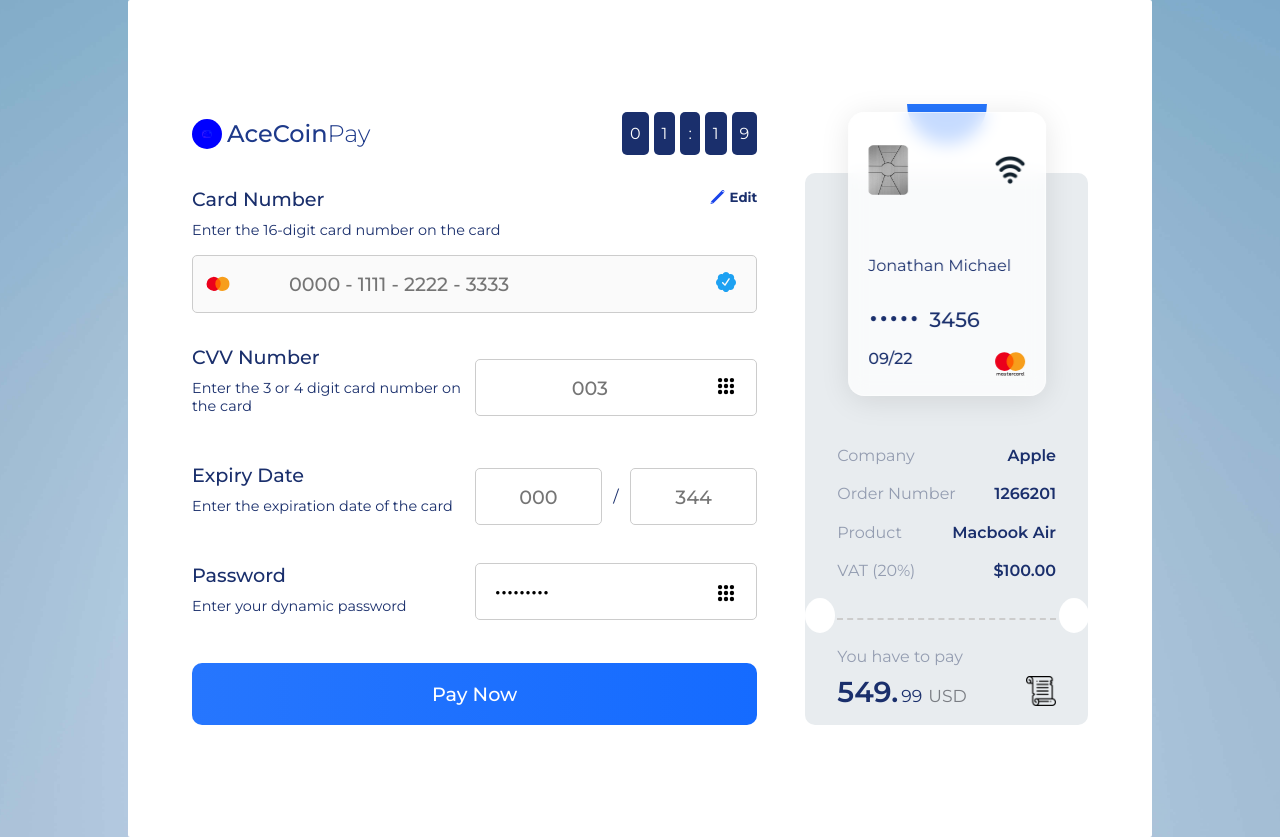
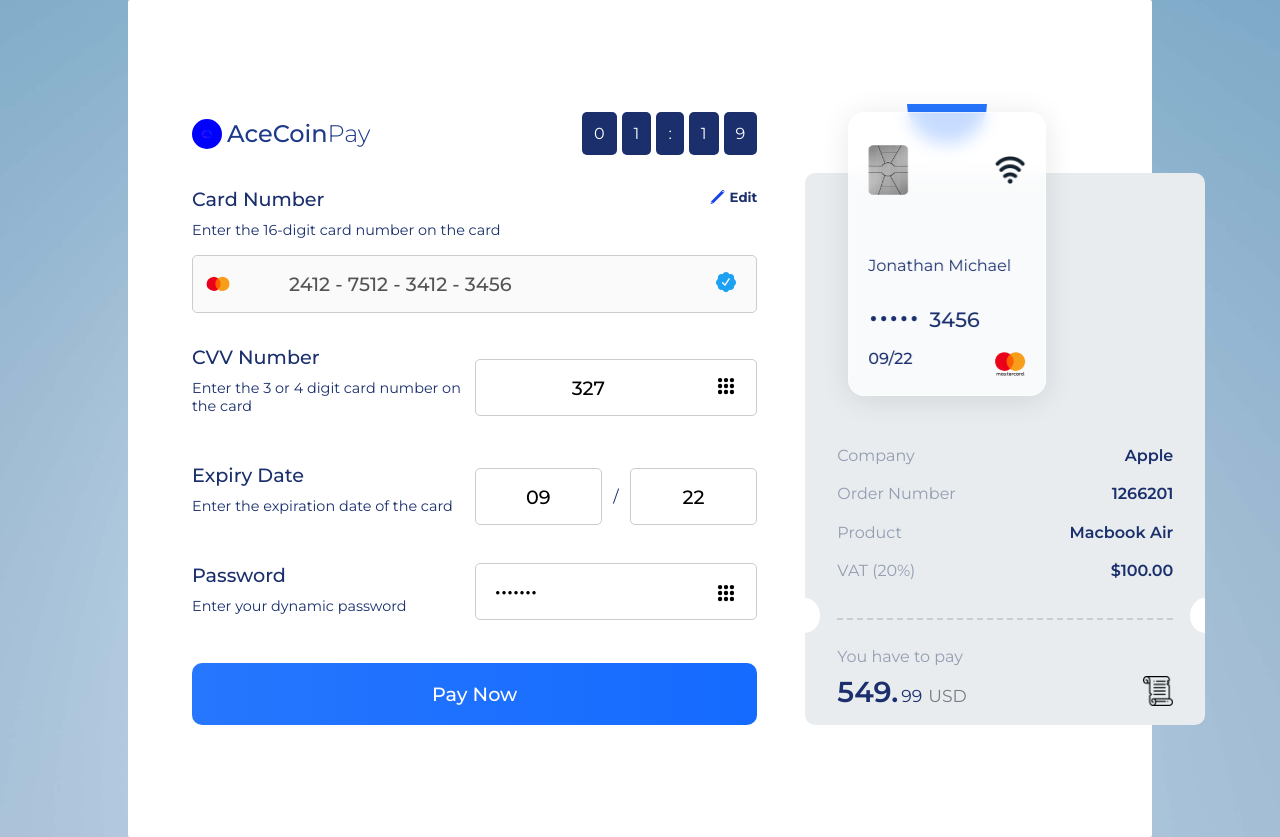
Before and after one commit to frankmilito/ace-coin, a React (Create React App) app: page / in a window 1280 px wide. Built offline with nearby package versions, Linux system fonts and the light colour scheme.

Commit message:
refactoring code

```diff
--- /dev/null
+++ b/src/components/CardInput.jsx
@@ -0,0 +1,18 @@
+import React from "react";
+import classes from "../styles/payment.module.css";
+const CardInput = ({ value, handleChange, image, maxLength, type }) => {
+  return (
+    <div className={classes.cvvInput}>
+      <input
+        type={type || "text"}
+        className={classes.input}
+        onChange={handleChange}
+        value={value}
+        maxLength={maxLength || 2}
+      />
+      {image && <img src={image} alt="" />}
+    </div>
+  );
+};
+
+export default CardInput;
--- /dev/null
+++ b/src/components/MasterCard.jsx
@@ -0,0 +1,32 @@
+import classes from "../styles/payment.module.css";
+import master_card_icon from "../assets/mastercard_icon.svg";
+import verified from "../assets/verified_icon.svg";
+import { useState } from "react";
+const MasterCard = ({ isEdit }) => {
+  const [cardNumber, setCardNumber] = useState("2412751234123456");
+  const formatCard = (val) => {
+    const formattedVal = val.replaceAll(" - ", "");
+    // console.log(formattedVal?.match(/.{1,4}/g)?.join(" - ") || "");
+    return formattedVal?.match(/.{1,4}/g)?.join(" - ") || "";
+  };
+  return (
+    <div className={classes.cardInput}>
+      <img
+        src={master_card_icon}
+        alt="master_icon"
+        className={classes.master_icon}
+      />
+      <input
+        type="text"
+        className={classes.input}
+        disabled={isEdit}
+        value={formatCard(cardNumber)}
+        onChange={(e) => setCardNumber(e.target.value)}
+        maxLength={25}
+      />
+      <img src={verified} alt="master_logo" className={classes.master_logo} />
+    </div>
+  );
+};
+
+export default MasterCard;
--- a/src/pages/payment/Payment.jsx
+++ b/src/pages/payment/Payment.jsx
@@ -1,14 +1,22 @@
-import classes from "./payment.module.css";
+import { useState } from "react";
+import classes from "../../styles/payment.module.css";
 import logo from "../../assets/bank-card.png";
 import edit from "../../assets/edit_icon.svg";
-import master_card_icon from "../../assets/mastercard_icon.svg";
 import master_card_logo from "../../assets/mastercard_logo.svg";
-import verified from "../../assets/verified_icon.svg";
 import dotted from "../../assets/dots.svg";
 import chipset from "../../assets/chip.png";
 import wifi_img from "../../assets/wifi.png";
 import scroll from "../../assets/ancient-scroll.png";
+import MasterCard from "../../components/MasterCard";
+import CardInput from "../../components/CardInput";
+
 const Payment = () => {
+  const [expiryMonth, setExpiryMonth] = useState("09");
+  const [expiryYear, setExpiryYear] = useState("22");
+  const [cvv, setCvv] = useState("327");
+  const [password, setPassword] = useState("testing");
+  const [isEdit, setisEdit] = useState(true);
+
   return (
     <main className={classes.paymentContainer}>
       <div className={classes.paymentWrapper}>
@@ -39,42 +47,24 @@
                   alignItems: "center",
                   cursor: "pointer",
                 }}
+                onClick={() => setisEdit(!isEdit)}
               >
                 <img src={edit} alt="edit icon" className={classes.edit} />
                 <h5>Edit</h5>
               </div>
             </div>
-            <div className={classes.cardInput}>
-              <img
-                src={master_card_icon}
-                alt="master_icon"
-                className={classes.master_icon}
-              />
-              <input
-                type="text"
-                className={classes.input}
-                placeholder="0000 - 1111 - 2222 - 3333"
-                disabled={true}
-              />
-              <img
-                src={verified}
-                alt="master_logo"
-                className={classes.master_logo}
-              />
-            </div>
+            <MasterCard isEdit={isEdit} />
             <div className={classes.cvv}>
               <div>
                 <h3>CVV Number</h3>
                 <p>Enter the 3 or 4 digit card number on the card</p>
               </div>
-              <div className={classes.cvvInput}>
-                <input
-                  type="text"
-                  className={classes.input}
-                  placeholder="003"
-                />
-                <img src={dotted} alt="" />
-              </div>
+              <CardInput
+                image={dotted}
+                value={cvv}
+                handleChange={(e) => setCvv(e.target.value)}
+                maxLength={4}
+              />
             </div>
             <div className={classes.expiry_content}>
               <div className={classes.expirt_details}>
@@ -82,16 +72,14 @@
                 <p>Enter the expiration date of the card</p>
               </div>
               <div className={classes.expiry}>
-                <input
-                  type="text"
-                  className={classes.input}
-                  placeholder="000"
+                <CardInput
+                  value={expiryMonth}
+                  handleChange={(e) => setExpiryMonth(e.target.value)}
                 />
                 <div>/</div>
-                <input
-                  type="text"
-                  className={classes.input}
-                  placeholder="344"
+                <CardInput
+                  value={expiryYear}
+                  handleChange={(e) => setExpiryYear(e.target.value)}
                 />
               </div>
             </div>
@@ -100,14 +88,12 @@
                 <h3>Password</h3>
                 <p>Enter your dynamic password</p>
               </div>
-              <div className={classes.passwordInput}>
-                <input
-                  type="password"
-                  className={classes.input}
-                  value={"hellowork"}
-                />
-                <img src={dotted} alt="" />
-              </div>
+              <CardInput
+                image={dotted}
+                value={password}
+                handleChange={(e) => setPassword(e.target.value)}
+                type="password"
+              />
             </div>
             <button className={classes.paynowBtn}>Pay Now</button>
           </div>
--- a/src/pages/payment/payment.module.css
+++ b/src/styles/payment.module.css
@@ -21,7 +21,7 @@
 
 .squareBackground {
   background-color: #1a2f6c;
-  padding: 12px 8px;
+  padding: 12px;
   border-radius: 5px;
 }
 
@@ -100,6 +100,9 @@
   font-size: 1.2em;
   font-weight: 500;
 }
+.paymentWrapper .card_details input:focus {
+  outline: 2px solid#156bff;
+}
 .paymentWrapper .card_details .cardInput .master_icon,
 .paymentWrapper .card_details .cardInput .master_logo {
   position: absolute;
@@ -135,11 +138,11 @@
   flex: 1;
 }
 .paymentWrapper .card_details .cvv .cvvInput,
-.paymentWrapper .card_details .password .passwordInput {
+.paymentWrapper .card_details .password .cvvInput {
   position: relative;
 }
 .paymentWrapper .card_details .cvv img,
-.paymentWrapper .card_details .password .passwordInput img {
+.paymentWrapper .card_details .password .cvvInput img {
   max-width: 100%;
   width: 20px;
   position: absolute;
@@ -294,6 +297,9 @@
   width: 100%;
   display: flex;
   align-items: end;
+  min-width: 400px;
+  /* background-color: red; */
+  overflow: hidden;
 }
 .paymentWrapper .rightContainer .paymentInfo .summary {
   position: relative;
@@ -321,13 +327,13 @@
   border-radius: 50%;
 }
 .paymentWrapper .rightContainer .paymentInfo .leftcircle {
-  left: -15%;
+  left: -14%;
   top: -25%;
 }
 .paymentWrapper .rightContainer .paymentInfo .rightcircle {
   /* right: 2%; */
   top: -25%;
-  right: -15%;
+  right: -14%;
 }
 
 .paymentWrapper .rightContainer .paymentInfo .summary .title {
@@ -378,9 +384,9 @@
   }
 
   .squareBackground {
-    background-color: #1a2f6c;
-    padding: 8px 6px;
+    padding: 8px;
     border-radius: 3px;
+    margin-right: 3px;
   }
 
   .paymentWrapper .leftContainer .logo {
@@ -441,7 +447,7 @@
     margin-bottom: 1em;
   }
   .paymentWrapper .card_details .cvv img,
-  .paymentWrapper .card_details .password .passwordInput img {
+  .paymentWrapper .card_details .password .cvvInput img {
     right: 2%;
     top: 15%;
   }
@@ -520,6 +526,7 @@
   .paymentWrapper .rightContainer .paymentInfo {
     padding-top: 5em;
     position: relative;
+    min-width: 100%;
   }
   .paymentWrapper .rightContainer .paymentInfo .content .details h3 {
     font-size: 0.8em;
@@ -527,20 +534,19 @@
   .paymentWrapper .rightContainer .paymentInfo .details p {
     font-size: 0.8em;
   }
-  /* .paymentWrapper .rightContainer .paymentInfo .leftcircle,
+  .paymentWrapper .rightContainer .paymentInfo .leftcircle,
   .paymentWrapper .rightContainer .paymentInfo .rightcircle {
-    position: absolute;
     width: 30px;
     height: 35px;
   }
   .paymentWrapper .rightContainer .paymentInfo .leftcircle {
-    left: -15%;
+    left: -20%;
     top: -25%;
-  } */
-  /* .paymentWrapper .rightContainer .paymentInfo .rightcircle {
+  }
+  .paymentWrapper .rightContainer .paymentInfo .rightcircle {
     top: -25%;
-    right: -15%;
-  } */
+    right: -20%;
+  }
 
   .paymentWrapper .rightContainer .paymentInfo .summary .title {
     font-size: 0.8em;
```
